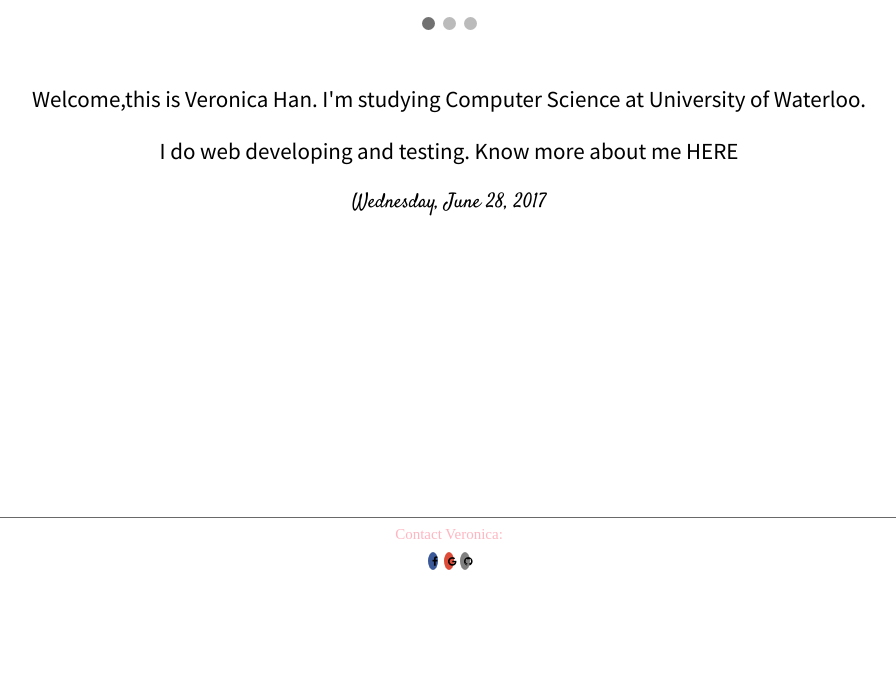
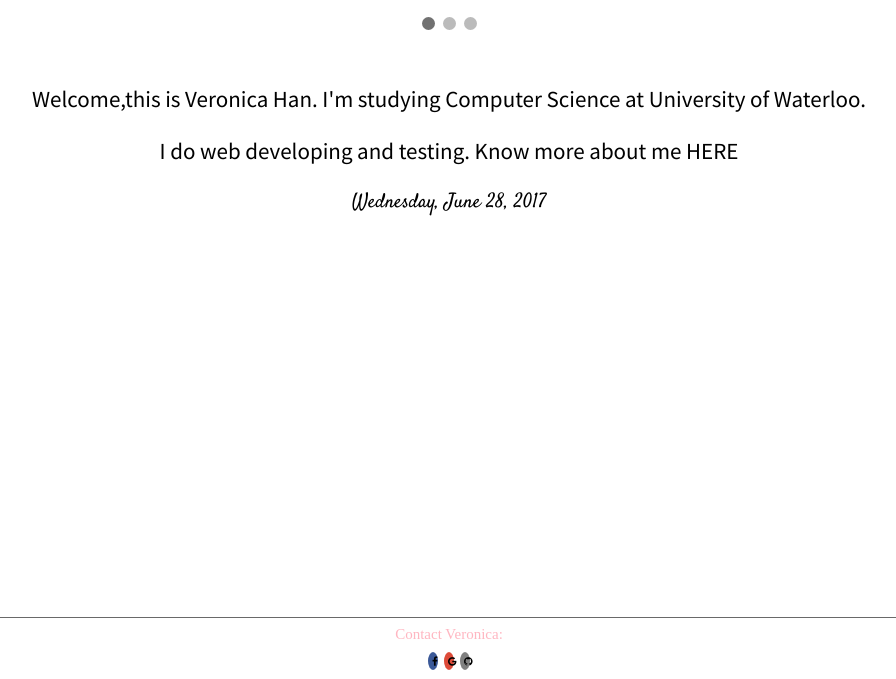
Before and after one commit to topveronicaa/topveronicaa.github.io, a Jekyll site: the page built from index.html, in a window 1280 px wide. Shown: the part 626-1305 px from the top of the page, without its empty margins (191-1087 px from the left). Built offline with Jekyll 4.4.1, drawn with Linux system fonts in a browser that asks for light colours; some web fonts are replaced; before the commit the page ends 1205 px from its top, so only the background shows below that.

Commit message:
Update index.html

```diff
--- a/index.html
+++ b/index.html
@@ -44,7 +44,7 @@ font-size: 20px;
 
 div.main {
 margin-top: 50px;
-margin-bottom: 300px;
+margin-bottom: 400px;
 }
 
 
```
